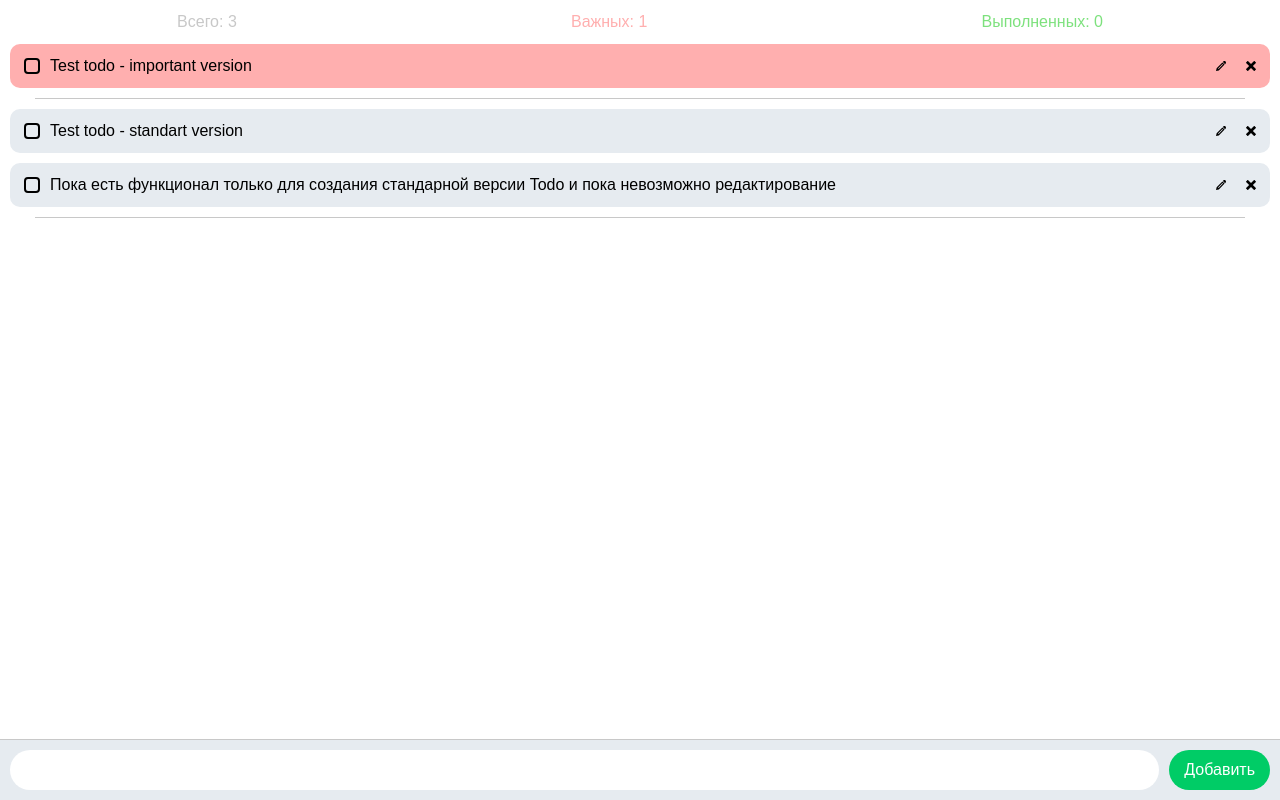
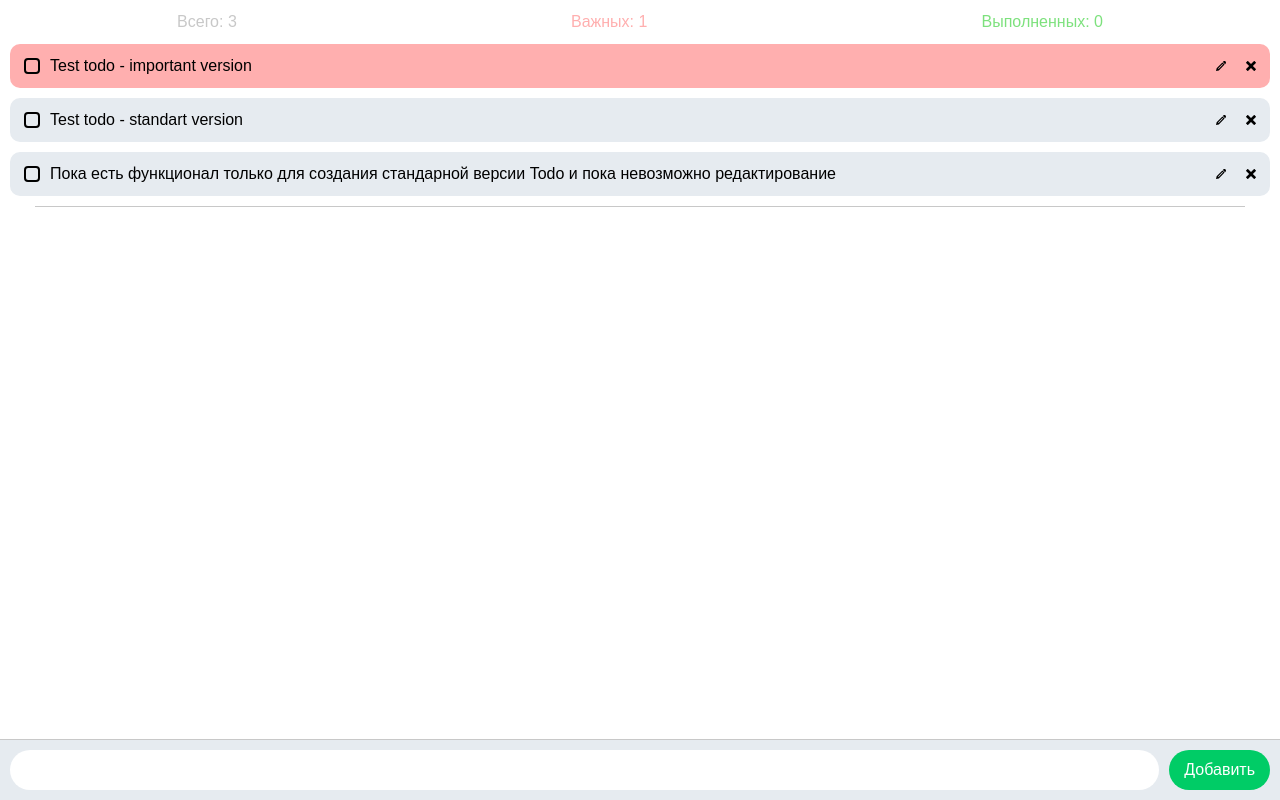
Before and after one commit to kozubskyi/todo-app, a React (Create React App) app: page / in a window 1280 px wide. Built offline with nearby package versions, Linux system fonts and the light colour scheme.

Commit message:
убрал 1 линию

```diff
--- a/src/components/TodoList/TodoList.js
+++ b/src/components/TodoList/TodoList.js
@@ -46,7 +46,7 @@ class TodoList extends Component {
                 </li>
               );
             })}
-          <div className="line"></div>
+          {/* <div className="line"></div> */}
           {this.props.todos
             .filter(todo => todo.type === 'standart' && !todo.completed)
             .map(todo => {
```
